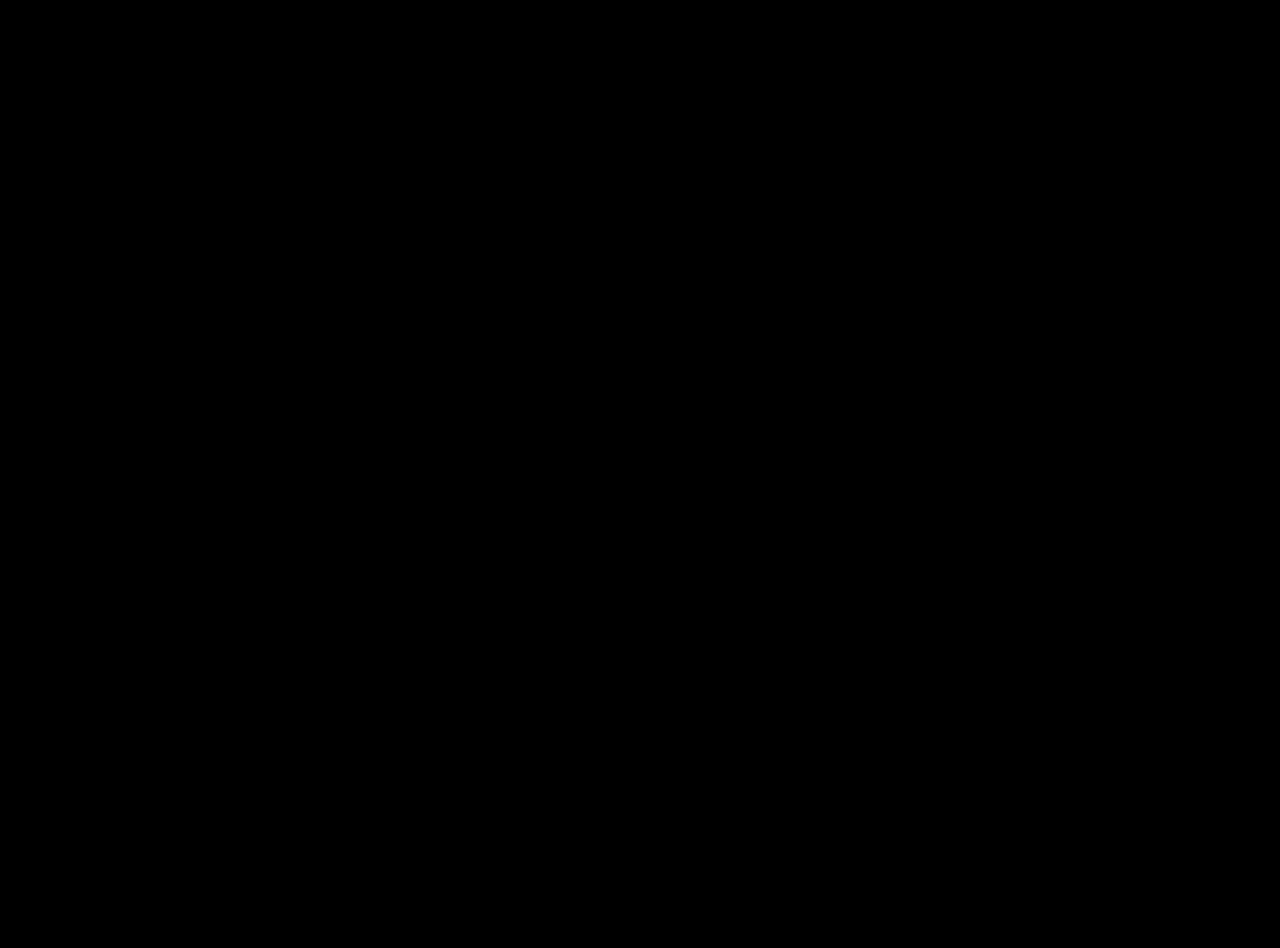
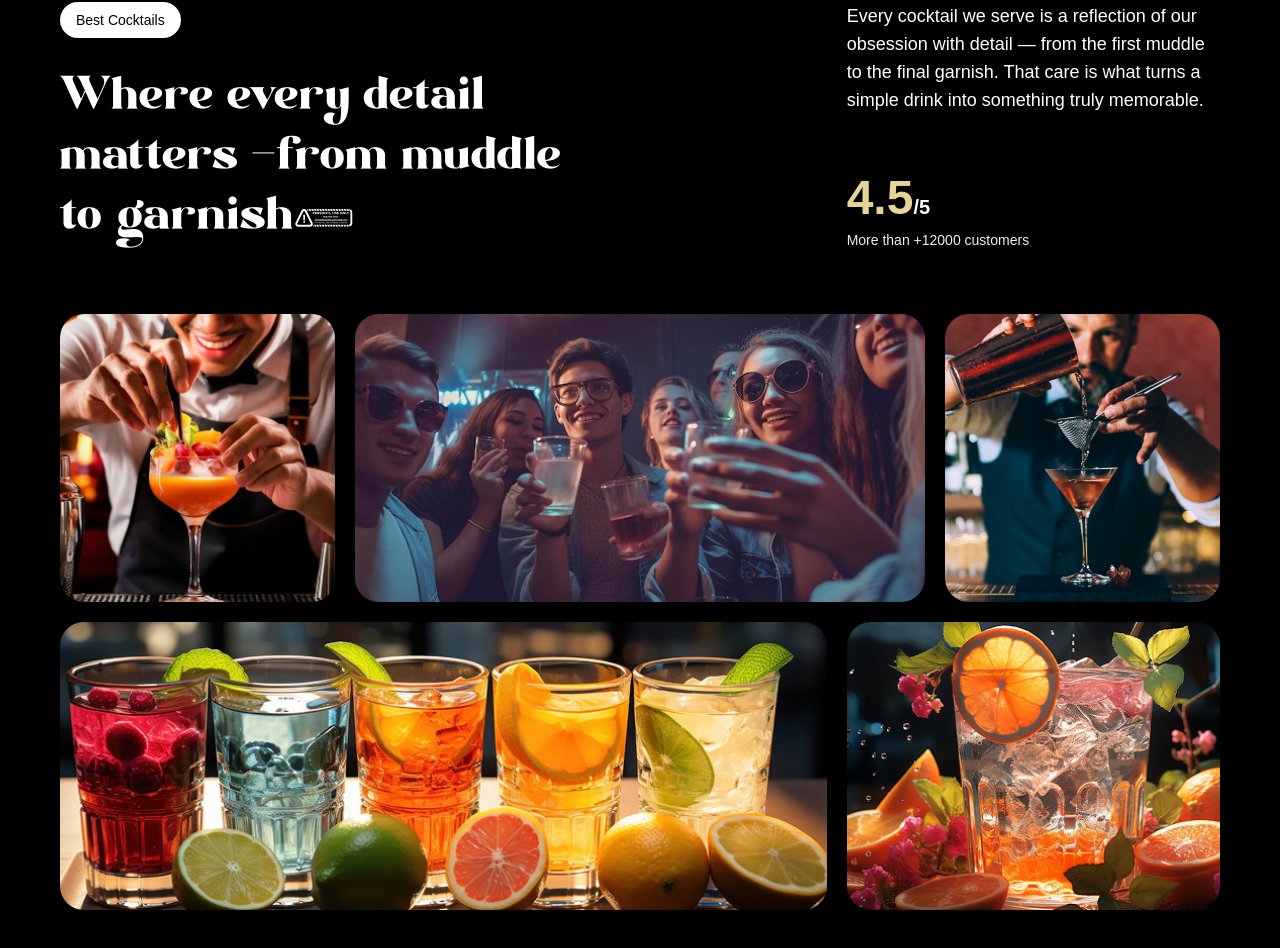
Before and after one commit to roxyenescu/Cocktail-Menu-Project-GSAP, a React (Vite) app: page / in a window 1280 px wide. Shown: the part 1710-2658 px from the top of the page. Before the commit the page ends 1600 px from the top, so only its background shows below. Built offline with nearby package versions, Linux system fonts and the light colour scheme; a web font is replaced by a local one.

Commit message:
Implemented About section

```diff
--- a/src/App.jsx
+++ b/src/App.jsx
@@ -5,6 +5,7 @@
 import Navbar from './components/Navbar';
 import Hero from "./components/Hero.jsx";
 import Cocktails from "./components/Cocktails.jsx";
+import About from "./components/About.jsx";
 
 gsap.registerPlugin(ScrollTrigger, SplitText);
 
@@ -14,6 +15,7 @@
             <Navbar />
             <Hero />
             <Cocktails />
+            <About />
         </main>
     );
 };
--- /dev/null
+++ b/src/components/About.jsx
@@ -0,0 +1,106 @@
+import React from 'react';
+import {useGSAP} from "@gsap/react";
+import gsap from 'gsap';
+import {SplitText} from 'gsap/all';
+
+
+const About = () => {
+    useGSAP(() => {
+        const titleSplit = SplitText.create("#about h2", {
+            type: 'words'
+        })
+
+        const scrollTimeline = gsap.timeline({
+            scrollTrigger: {
+                trigger: '#about',
+                start: 'top center'
+            }
+        })
+
+        scrollTimeline
+            .from(titleSplit.words, {
+                opacity: 0,
+                duration: 1,
+                yPercent: 100,
+                ease: 'expo.out',
+                stagger: 0.02
+            })
+            .from('.top-grid div, .bottom-grid div', {
+                opacity: 0,
+                duration: 1,
+                ease: 'power1.inOut',
+                stagger: 0.04
+            }, '-=0.5')
+    });
+
+    return (
+        <div id="about">
+            <div className="mb-16 md:px-10 px-5">
+                <div className="content">
+                    <div className="md:col-span-8">
+                        <p className="badge">
+                            Best Cocktails
+                        </p>
+                        <h2>
+                            Where every detail matters <span className="text-white">-</span>from muddle to garnish.
+                        </h2>
+                    </div>
+
+                    <div className="sub-content">
+                        <p>
+                            Every cocktail we serve is a reflection of our obsession
+                            with detail — from the first muddle to the final garnish.
+                            That care is what turns a simple drink into something truly memorable.
+                        </p>
+
+                        <div>
+                            <p className="md-text-3xl text-xl font-bold">
+                                <span>4.5</span>/5
+                            </p>
+
+                            <p className="text-sm text-white-100">
+                                More than +12000 customers
+                            </p>
+                        </div>
+                    </div>
+                </div>
+            </div>
+
+            <div className="top-grid md:px-10 px-5">
+                <div className="md:col-span-3">
+                    <div className="noisy">
+                        <img src="/images/abt1.png" alt="grid-img-1" />
+                    </div>
+                </div>
+
+                <div className="md:col-span-6">
+                    <div className="noisy">
+                        <img src="/images/abt2.png" alt="grid-img-2" />
+                    </div>
+                </div>
+
+                <div className="md:col-span-3">
+                    <div className="noisy">
+                        <img src="/images/abt5.png" alt="grid-img-5" />
+                    </div>
+                </div>
+            </div>
+
+            <div className="bottom-grid md:px-10 px-5">
+                <div className="md:col-span-8">
+                    <div className="noisy">
+                        <img src="/images/abt3.png" alt="grid-img-3" />
+                    </div>
+                </div>
+
+                <div className="md:col-span-4">
+                    <div className="noisy">
+                        <img src="/images/abt4.png" alt="grid-img-4" />
+                    </div>
+                </div>
+            </div>
+        </div>
+    );
+};
+
+export default About;
--- a/src/index.css
+++ b/src/index.css
@@ -4,7 +4,7 @@
 
 @font-face {
     font-family: "Modern Negra";
-    src: url("/public/fonts/Modern-Negra-Demo.ttf") format("truetype");
+    src: url("/fonts/Modern-Negra-Demo.ttf") format("truetype");
 }
 
 @theme {
@@ -53,7 +53,7 @@
 }
 
 @utility masked-img {
-    mask-image: url("/public/images/mask-img.png");
+    mask-image: url("/images/mask-img.png");
     mask-repeat: no-repeat;
     mask-position: center;
     mask-size: 50%;
```
